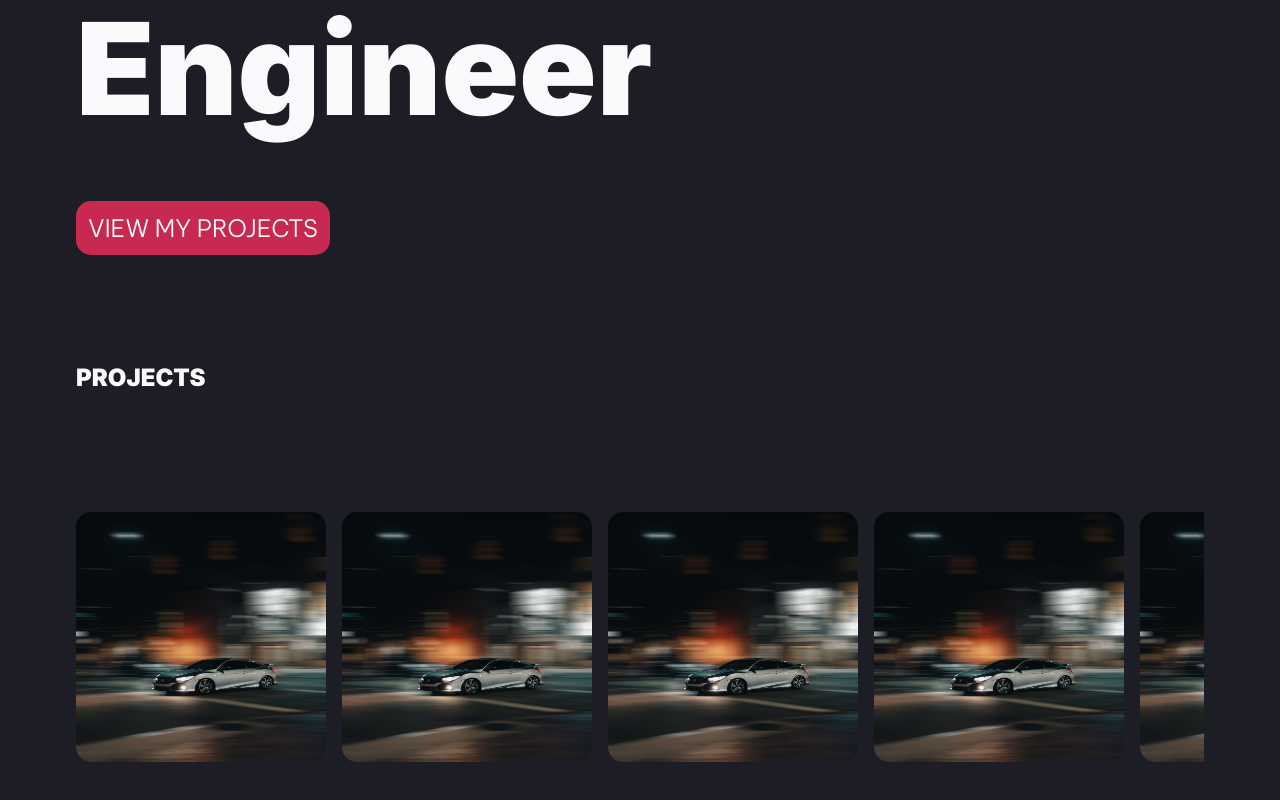
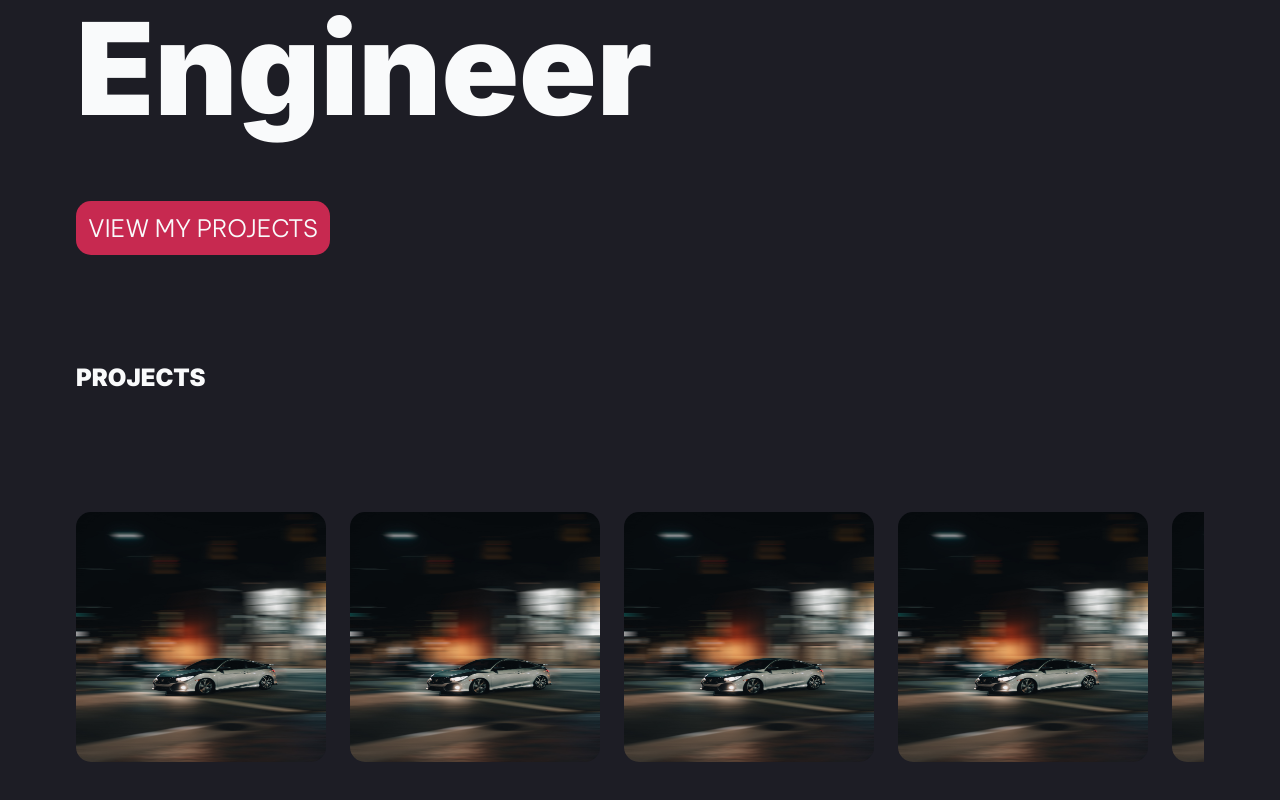
Before and after one commit to Keitumtse14/keitumetse_modipa, a Next.js app: page / in a window 1280 px wide. Shown: the part 336-1136 px from the top of the page. Built offline with nearby package versions, Linux system fonts and the light colour scheme.

Commit message:
removed duplicate styles

```diff
--- a/pages/index.tsx
+++ b/pages/index.tsx
@@ -18,7 +18,7 @@ export default function Home() {
 
       <section className="projects">
         <h2>PROJECTS</h2>
-        <div className="projects-container">
+        <div className="projects-container #projects">
           <Image src={eskomApp} alt="" width="250" height="250" />
           <Image src={eskomApp} alt="" width="250" height="250" />
           <Image src={eskomApp} alt="" width="250" height="250" />
--- a/styles/global.scss
+++ b/styles/global.scss
@@ -30,13 +30,11 @@ img {
 h1 {
   font-size: clamp(1rem, 1rem + 10vw, 128px);
   line-height: 1;
-  margin-top: clamp(0.5rem, 0.5rem + 10vw, 5rem);
-  margin-bottom: clamp(0.5rem, 0.5rem + 10vw, 5rem);
+  margin-block: clamp(0.5rem, 0.5rem + 10vw, 5rem);
 }
 
 h2 {
   margin-block: 5em;
-  font-weight: 900;
   font-family: $font-family-headings;
 }
 
@@ -62,7 +60,7 @@ p {
 
 .button {
   background-color: $button-color;
-  padding: min(0.5em, 5vw);
+  padding: min(0.5em, 100vw);
   font-size: clamp(0.7rem, 0.7rem + 1vw, 36px);
   border-radius: 15px;
 }
@@ -74,7 +72,7 @@ p {
 .projects-container {
   display: flex;
   justify-content: space-between;
-  gap: 1em;
+  gap: 1.5em;
   flex: 0 1 250px;
   margin-bottom: 10em;
   overflow-x: scroll;
@@ -84,3 +82,15 @@ p {
 .projects-container > img {
   border-radius: 15px;
 }
+
+.button:link {
+  color: $text-color;
+}
+
+.button:visited {
+  color: $text-color;
+}
+
+.button:hover {
+  cursor: pointer;
+}
```
